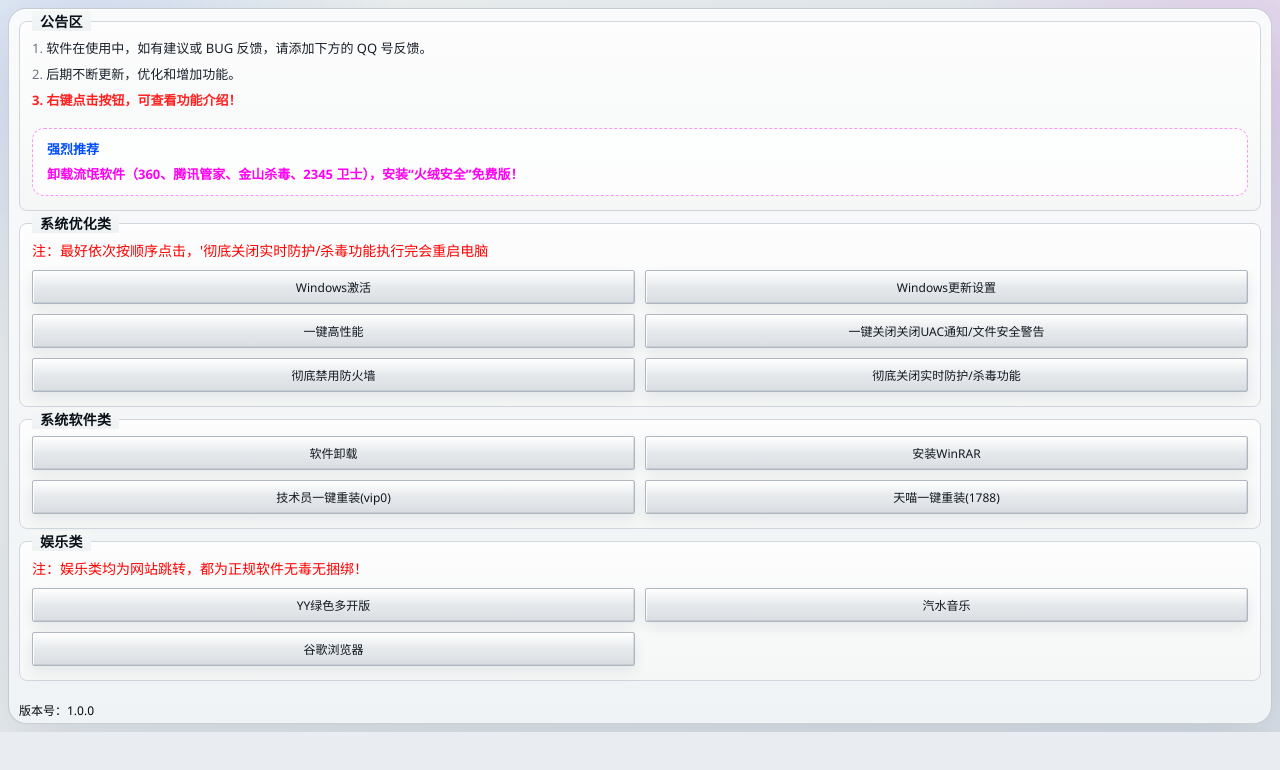
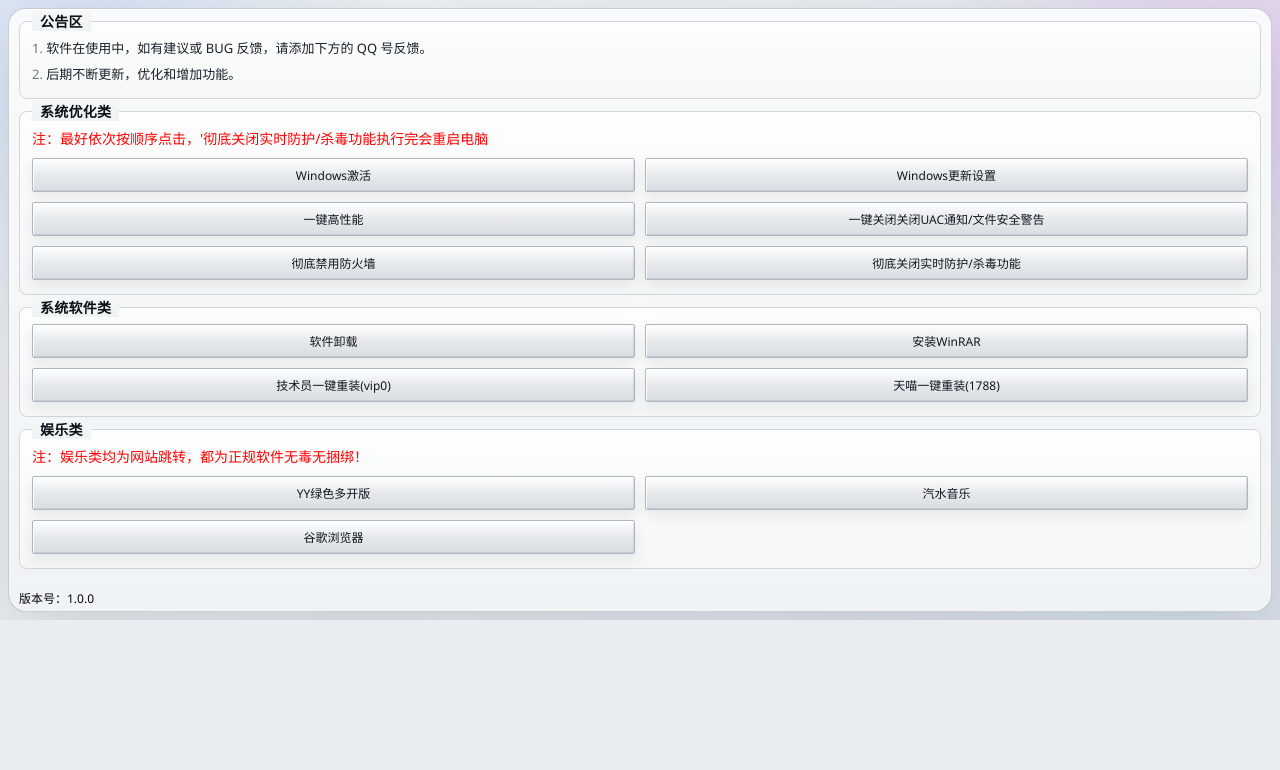
Before and after one commit to ljiang007/windows-optimization-tool, a Vue app: page / in a window 1280 px wide. Shown: the top 770 px of the page. Built offline with nearby package versions, Linux system fonts and the light colour scheme.

Commit message:
feat:公告取的高度也要随内容变化

```diff
--- a/src/components/toolbox/NoticePanel.vue
+++ b/src/components/toolbox/NoticePanel.vue
@@ -5,12 +5,12 @@
     <div class="notice-content">
       <p>软件在使用中，如有建议或 BUG 反馈，请添加下方的 QQ 号反馈。</p>
       <p>后期不断更新，优化和增加功能。</p>
-      <p class="notice-hot">右键点击按钮，可查看功能介绍！</p>
+      <!-- <p class="notice-hot">右键点击按钮，可查看功能介绍！</p> -->
     </div>
 
-    <div class="recommend-card">
+    <!-- <div class="recommend-card">
       <span class="recommend-label">强烈推荐</span>
       <strong>卸载流氓软件（360、腾讯管家、金山杀毒、2345 卫士），安装“火绒安全”免费版！</strong>
-    </div>
+    </div> -->
   </section>
 </template>
--- a/src/styles.css
+++ b/src/styles.css
@@ -88,10 +88,6 @@ a {
   font-size: 14px;
   font-weight: 800;
   letter-spacing: 0.02em;
-}
-
-.notice-panel {
-  min-height: 154px;
 }
 
 .notice-content {
```
